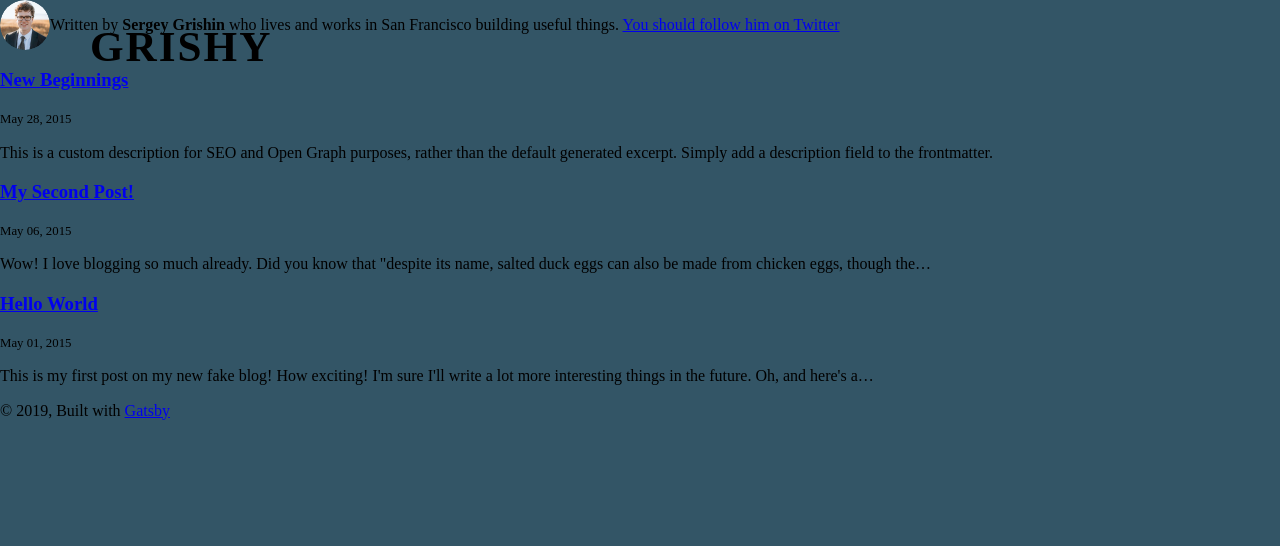
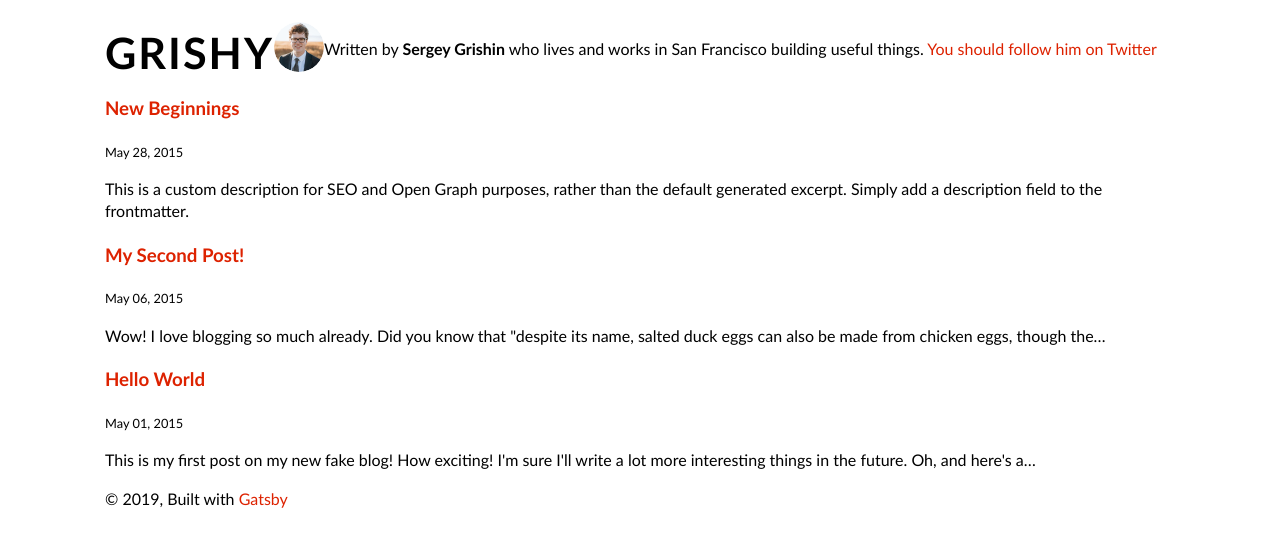
Before and after one commit to grishy/blog, a Gatsby site: page / in a window 1280 px wide. Built offline with nearby package versions, Linux system fonts and the light colour scheme; Gatsby itself is replaced by a stand-in of ours.

Commit message:
Body css

```diff
--- a/src/components/layout.js
+++ b/src/components/layout.js
@@ -9,7 +9,7 @@ class Layout extends React.Component {
     const { children } = this.props
 
     return (
-      <div>
+      <div className="container">
         <Menu />
         <main>{children}</main>
         <footer>
--- a/src/components/menu.js
+++ b/src/components/menu.js
@@ -1,12 +1,9 @@
 import React from "react"
 import { Link } from "gatsby"
-
-import classNames from "classnames/bind"
-import style from "./menu.module.css"
-
+import style from "./menu.module.scss"
 
 export default () => (
-  <header className={classNames("container", style.header)}>
-     <Link to="/" className={classNames(style.header_title)}>Grishy</Link>
+  <header className={style.header}>
+     <Link to="/" className={style.header_title}>Grishy</Link>
   </header>
 )
--- /dev/null
+++ b/src/components/menu.module.scss
@@ -0,0 +1,14 @@
+
+.header {
+    padding-top: 1.35rem
+}
+
+.header_title {
+    font-size: 2.7rem;
+    font-weight: 700;
+    float: left;
+    letter-spacing: .125rem;
+    text-transform: uppercase;
+    color: #000;
+    text-decoration: none
+}
--- a/src/global.scss
+++ b/src/global.scss
@@ -12,41 +12,78 @@ font basic
 SVG: Font Awesome
 */
 
-@import './var.scss';
+@import "./var.scss";
+
+*,
+:after,
+:before {
+  box-sizing: border-box;
+}
+
+::selection {
+  color: #fff;
+  background: #f07e51;
+  text-shadow: none;
+}
+
+a {
+  transition: color 0.15s ease-out, border 0.15s ease-out,
+    opacity 0.15s ease-out, background 0.15s ease-out;
+  text-decoration: none;
+  color: #d20;
+}
+
+a::focus,
+a::hover {
+  color: #3aa0e8;
+}
+
+html {
+  line-height: 1.15;
+}
 
 body {
-    background-color: #356;
+  margin: 0;
+  background-color: #fff;
+  font-family: Frutiger, "Frutiger Linotype", Univers, Calibri, "Gill Sans",
+    "Gill Sans MT", "Myriad Pro", Myriad, "DejaVu Sans Condensed",
+    "Liberation Sans", "Nimbus Sans L", Tahoma, Geneva, "Helvetica Neue",
+    Helvetica, Arial, sans-serif;
+  line-height: 1.4;
 }
 
-.topheader{
-    display: flex;
-    background: #E3FFD2;
-    transition: all 0.5s;
+@media (min-width: 750px) {
+  body {
+    line-height: 1.4;
+  }
 }
 
+img {
+  max-width: 100%;
+}
 
 .container {
   padding-right: 15px;
   padding-left: 15px;
   margin-right: auto;
   margin-left: auto;
-    width: 100%
+  width: 100%;
 }
 
-@media(min-width: 750px) {
+@media (min-width: 750px) {
   .container {
-        width:750px
+    width: 750px;
   }
 }
 
-@media(min-width: 992px) {
+@media (min-width: 992px) {
   .container {
-        width:970px
+    width: 970px;
   }
 }
 
-@media(min-width: 1200px) {
+@media (min-width: 1200px) {
   .container {
-        width:1100px
+    width: 1100px;
   }
 }
```
Also changed, not shown: src/components/layout.module.scss (renamed from src/components/menu.module.css). Lines whose indentation alone changed are shown as unchanged.
